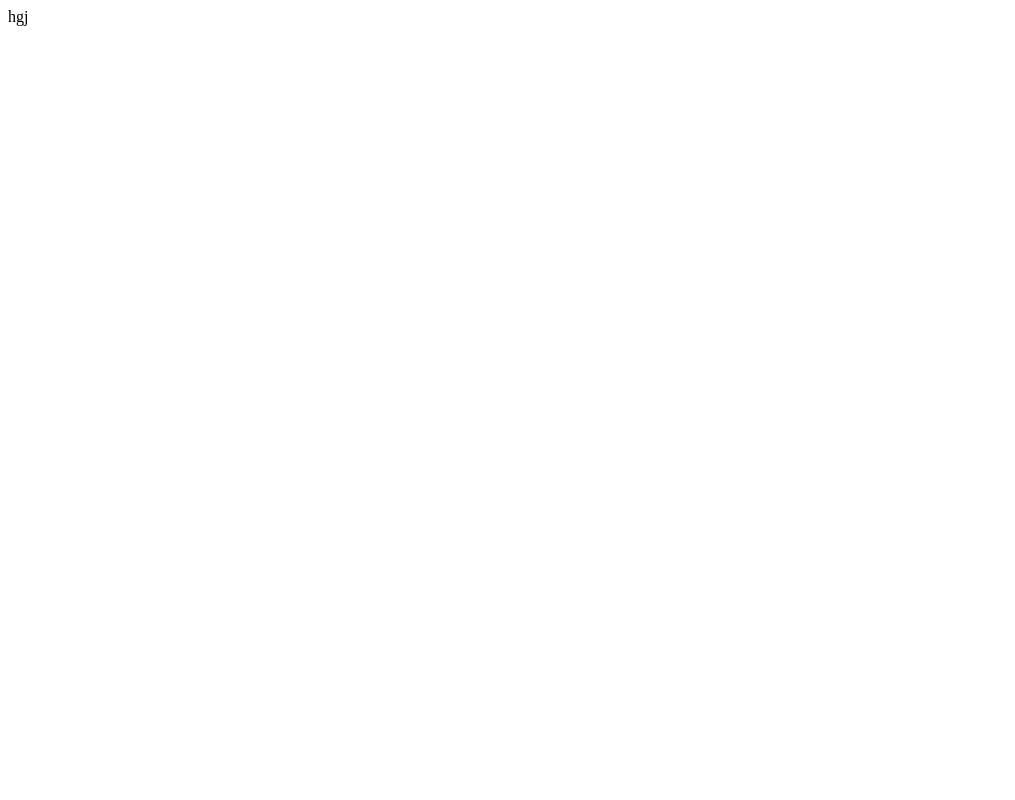
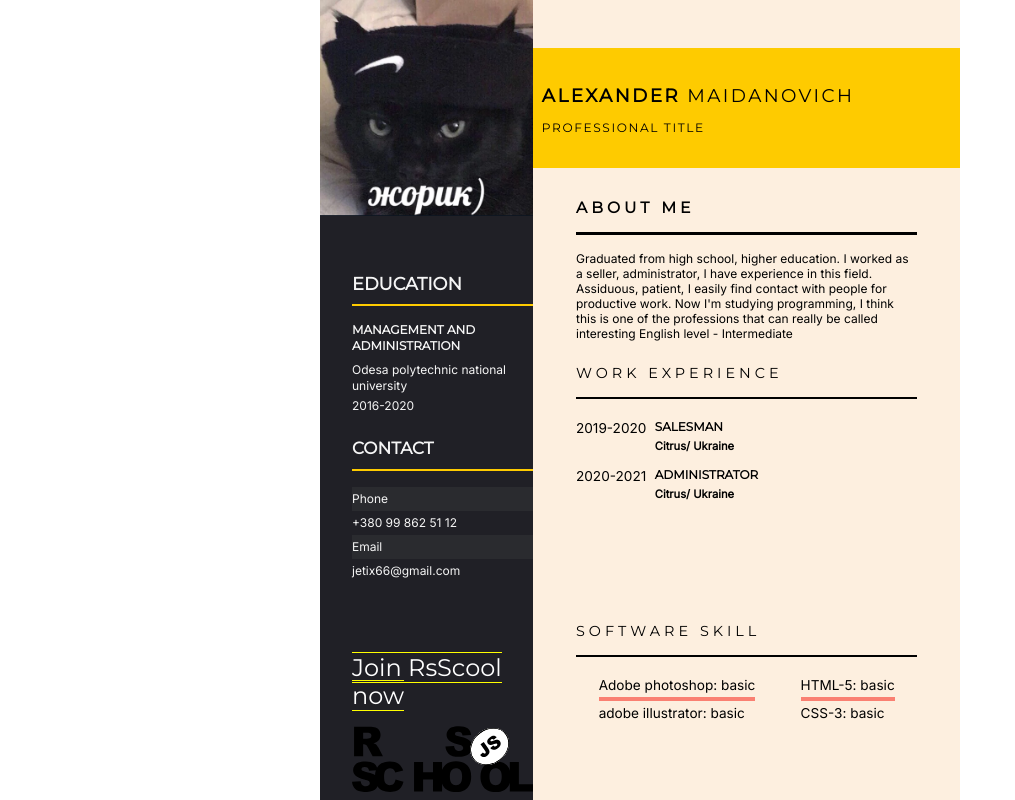
Before and after one commit to alexmai98/rsschool-cv, a plain HTML site: page index.html in a window 1280 px wide. Shown: the whole page, without its empty margins (0-1015 px from the left). Drawn offline with Linux system fonts and the light colour scheme.

Commit message:
update: css/html

```diff
--- a/index.html
+++ b/index.html
@@ -1 +1,123 @@
-hgj
+<!DOCTYPE html>
+<html lang="en">
+<head>
+	<meta charset="utf-8">
+	<link href="style.css" rel="stylesheet" type="text/css">
+    <link href="https://fonts.googleapis.com/css2?family=Inter&family=Montserrat&display=swap" rel="stylesheet">
+	<title>CV</title>
+</head>
+<body>
+    <div class="main-section">
+        <div class="box">
+
+ <section class="left-block">
+    <div class="main-photo">
+        <img src="images/jorik.png" alt="profile-photo" class="main-profile-photo">
+     </div>
+    <div class="left-box">
+    <div class="education">
+        <div class="bottom-border uppercase education-h montserrat">
+            <h3> education</h3>
+            </div>
+            <div class="education-text">
+       <h4 class="university-h4 uppercase montserrat">management and administration</h4>
+       <p id="padding-education" class="inter">Odesa polytechnic national university</p>
+       <p class="inter" id="year-size">2016-2020</p>
+    </div>
+    </div>
+    <div class="reference bottom-border uppercase montserrat">
+        <h3>contact</h3>
+    </div>
+    <div class="contact-info inter">
+          <div>
+            <div class="background-gray">
+                Phone
+            </div>
+            <div>
+                +380 99 862 51 12
+            </div>
+          </div>
+          <div>
+            <div class="background-gray">
+                Email
+            </div>
+            <div>
+                jetix66@gmail.com
+            </div>
+          </div>
+          <div class="rs-item montserrat">
+            <nav>
+                <a href="https://rs.school/js/" target="blank" id="link">Join RsScool now</a>
+            </nav>
+              <div>
+                <img src="images/rs_school_js.svg" alt="rs IMG" id="rs-img">
+              </div>
+          </div>
+    </div>
+    </div>
+
+ </section>
+
+<section class="right-block">
+
+    <div class="right-block">
+            <div class="title-name uppercase montserrat">
+                <h2 id="name">Alexander  <span class="last-name">Maidanovich</span></h2>
+                <h3 class="last-name">professional title</h3>
+            </div>
+
+        <div class="about-me">
+            <h2 class="uppercase montserrat">about me</h2>
+        </div>
+        <div class="text inter">
+            <p> Graduated from high school, higher education. I worked as a seller, administrator, I have experience
+                 in this field. Assiduous, patient, I easily find contact with people for productive work.
+                 Now I'm studying programming, I think this is one of the professions that can really be called interesting English level - Intermediate
+
+            </p>
+        </div>
+        <div class="work-experience uppercase montserrat" >
+            work experience
+
+        </div>
+        <div class="work-list">
+            <div class="work-left-block">
+                <div class="top-block">
+                    <span class="year inter"> 2019-2020</span>
+                </div>
+                <div class="bottom-block">
+                    <span class="year inter"> 2020-2021</span>
+                </div>
+            </div>
+            <div class="work-right-block">
+                <div class="top-block-right">
+                    <h3 class="work-position uppercase montserrat">salesman</h3>
+                    <h4 class="company inter">Citrus/ Ukraine</h4>
+
+                </div>
+                <div class="bottom-block-right">
+                    <h3 class="work-position uppercase montserrat">Administrator</h3>
+                    <h4 class="company inter">Citrus/ Ukraine</h4>
+                </div>
+            </div>
+            </div>
+        <div class="skill uppercase montserrat">
+            software skill
+        </div>
+        <div class="skill-list inter">
+            <div>
+                <p class="border-skill">Adobe photoshop: basic</p>
+                <p>adobe illustrator: basic</p>
+            </div>
+            <div>
+                <p class="border-skill">HTML-5: basic</p>
+                <p>CSS-3: basic</p>
+            </div>
+        </div>
+
+    </div>
+</section>
+</div>
+</div>
+</body>
+</html>
--- a/style.css
+++ b/style.css
@@ -0,0 +1,277 @@
+* {
+    box-sizing: border-box;
+    padding:0;
+    margin:0;
+}
+
+.montserrat {
+    font-family: 'Montserrat', sans-serif;
+}
+
+.inter {
+    font-family: 'inter', sans-serif;
+}
+
+body{
+
+    font-family: 'CaladeaRegular';
+    font-weight: normal;
+    font-style: normal;
+}
+
+.uppercase {
+    text-transform: uppercase;
+}
+
+#name {
+    font-size: 2.3vh;
+    letter-spacing: 0.3vh;
+}
+
+.last-name {
+    font-weight: 300;
+}
+
+.main-section {
+  display: flex;
+  justify-content: center;
+  width: 100%;
+  height: 100vh;
+
+}
+
+.box {
+    display:flex;
+    flex-direction: row;
+    width: 50%;
+}
+
+.left-block {
+    width: 50%;
+    height: 100vh;
+    background-color: #202026;
+    color:whitesmoke;
+    height: 100vh;
+    display: flex;
+    flex-direction: column;
+
+}
+
+.right-block {
+    width: 100%;
+    height: 100vh;
+    display: flex;
+    flex-direction: column;
+    align-items: center;
+    background-color: #FDEFDF;
+}
+
+.title-name {
+    background-color: #fecb00;
+    font-size: 1.3vh;
+    margin-top: 6vh;
+    height: 15vh;
+    display:flex;
+    flex-direction: column;
+    padding-top: 4vh;
+    padding-left: 2%;
+    width: 100%;
+    line-height: 4vh;
+    letter-spacing: 0.2vh;
+}
+
+
+.about-me {
+    width: 80%;
+    border-bottom: 3px solid black;
+    letter-spacing: 0.5vh;
+    line-height: 4vh;
+    margin-top: 3vh;
+    padding-bottom: 1vh;
+    font-size: 1.3vh;
+
+}
+
+.text {
+    width: 80%;
+    text-align: left;
+    margin-top: 2vh;
+    font-size: 1.5vh;
+}
+
+.work-experience {
+    width: 80%;
+    border-bottom: 2px solid black;
+    letter-spacing: 0.5vh;
+    line-height: 4vh;
+    margin-top: 2vh;
+    padding-bottom: 1vh;
+    font-size: 1.8vh;
+}
+
+.work-list {
+    width: 80%;
+    height: 25vh;
+    display: flex;
+    flex-direction: row;
+    justify-content: center;
+    align-items: center;
+    justify-content: space-around;
+}
+
+.work-left-block {
+    width: 30%;
+    height: 20vh;
+}
+
+.work-right-block {
+    width: 100%;
+    height: 20vh;
+    display:flex;
+    flex-direction: column;
+}
+
+.top-block {
+ height: 30%;
+}
+
+.bottom-block {
+ height: 30%;
+}
+
+.top-block-right {
+    height: 30%;
+}
+
+.bottom-block-right {
+    height: 30%;
+}
+
+.work-position {
+    font-size: 1.5vh;
+}
+
+.company {
+    font-size: 1.4vh;
+    margin-top: 2%;
+}
+
+.skill {
+    border-bottom: 2px solid black;
+    letter-spacing: 0.5vh;
+    line-height: 4vh;
+    margin-top: 2vh;
+    width: 80%;
+    padding-bottom: 1vh;
+    font-size: 1.8vh;
+}
+
+.skill-list {
+    display: flex;
+    flex-direction:row;
+    justify-content: space-around;
+    width: 80%;
+    align-items: center;
+    margin-top: 2vh;
+    line-height: 3vh;
+    font-size: 1.7vh;
+}
+
+.border-skill {
+    border-bottom: 4px solid salmon;
+}
+
+.year {
+    font-size: 1.7vh;
+}
+
+/* left block */
+
+.main-profile-photo {
+    width: 100%;
+    height: 27vh;
+}
+
+.bottom-border {
+    border-bottom: 2px solid #fecb00 ;
+}
+
+.background-gray {
+    background-color: #2A2B2F;
+}
+
+.education {
+    width: 85%;
+    display: flex;
+    flex-direction: column;
+    margin: 7vh 0 3vh 0;
+    line-height: 2vh;
+}
+
+.reference {
+    display: flex;
+    flex-direction: column;
+    width: 85%;
+    font-size: 1.8vh;
+    padding-bottom: 1.4vh ;
+
+}
+
+.contact-info {
+    display: flex;
+    flex-direction: column;
+    width: 85%;
+    margin-top: 2vh;
+    line-height: 3vh;
+    font-size: 1.5vh;
+}
+
+.left-box {
+    display:flex;
+    height: 100vh;
+    flex-direction: column;
+    align-items: flex-end;
+
+}
+
+.education-h {
+    font-size: 1.9vh;
+    padding-bottom: 1.5vh ;
+}
+
+.education-text {
+    padding-top: 2vh;
+}
+
+#padding-education {
+    margin-top: 1vh;
+    padding-bottom: 0.5vh;
+    font-size: 1.5vh;
+}
+
+#year-size {
+    font-size: 1.5vh;
+}
+
+.university-h4 {
+    font-size: 1.5vh;
+}
+
+#link {
+    text-decoration: none;
+    color:white;
+    font-size: 3vh;
+    margin-bottom: 15%;
+    border-bottom: 1.5px solid yellow;
+    border-top: 1.5px solid yellow;
+}
+
+.rs-item {
+    margin-top: 40%;
+    width: 100%;
+    height: 18vh;
+    display:flex;
+    flex-direction: column;
+    justify-content: space-between;
+
+}
```
Also changed, not shown: images/jorik.png (added), images/rs_school_js.svg (added).
